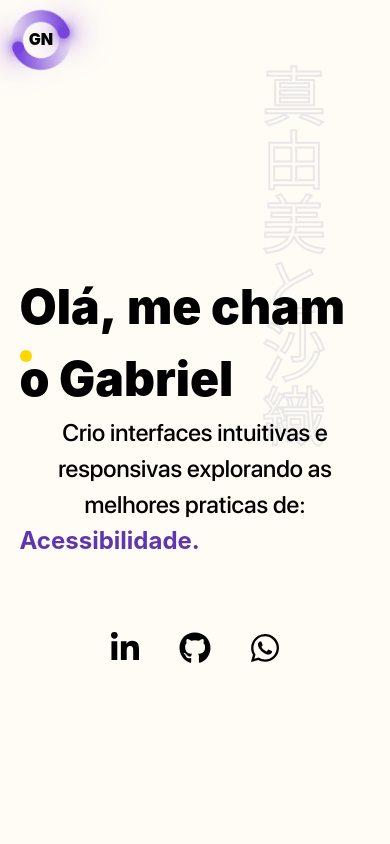
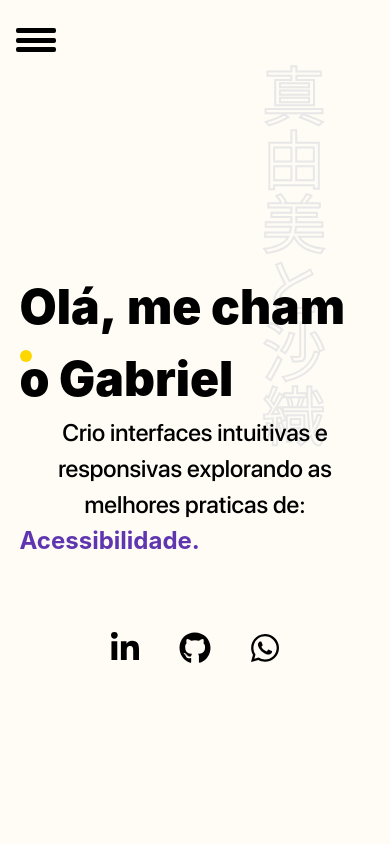
Before and after one commit to GabrielNBS/repository, a React (Create React App) app: page / in a window 390 px wide. Shown: the top 844 px of the page. Built offline with nearby package versions, Linux system fonts and the light colour scheme; a web font is replaced by a local one.

Commit message:
style: Refactor NavBar component to improve mobile menu functionality; Add animations for menu button; Update styles for Header and MobileNav components

```diff
--- a/src/Components/Header/index.tsx
+++ b/src/Components/Header/index.tsx
@@ -1,58 +1,101 @@
-import React, { useEffect, useState } from 'react'
+import React, { useEffect, useRef, useState } from 'react'
 import * as S from './styles'
 import ThemeButtonChange from '../ThemeButtonChange/ThemeButtonChange'
 import { ThemeToggleProps } from '../../types/ThemesProps'
 import Logo from '../Logo/Index'
+import { AnimatePresence, motion } from 'framer-motion'
 
 const NavBar: React.FC<ThemeToggleProps> = ({ toggleTheme }) => {
   const [isScrolled, setIsScrolled] = useState(false)
-  const [isExpanded, setIsExpanded] = useState(false)
-  const [isMobileOrTablet, setIsMobileOrTablet] = useState(false)
+  const [mobileMenuOpen, setIsMobileMenuOpen] = useState(false)
+  const menuRef = useRef<HTMLDivElement>(null)
 
-  // Detecta o tamanho da tela
+  function handleToggleMenu() {
+    setIsMobileMenuOpen((prev) => !prev)
+  }
+
   useEffect(() => {
-    const checkScreenSize = () => {
-      setIsMobileOrTablet(window.innerWidth < 1024)
+    function handleClickOutside(event: MouseEvent) {
+      const target = event.target as Node
+
+      const isClickInsideMenu = menuRef.current?.contains(target)
+      const isClickOnMenuButton = document
+        .querySelector('[aria-label="Menu mobile"]')
+        ?.contains(target)
+
+      if (!isClickInsideMenu && !isClickOnMenuButton) {
+        setIsMobileMenuOpen(false)
+      }
     }
 
-    checkScreenSize()
-    window.addEventListener('resize', checkScreenSize)
-    return () => window.removeEventListener('resize', checkScreenSize)
-  }, [])
-
-  // Reseta a expansão se houver scroll
-  useEffect(() => {
-    const handleScroll = () => {
-      if (window.scrollY > 450) {
+    function handleScroll() {
+      if (window.scrollY > 300) {
         setIsScrolled(true)
-        if (isExpanded) setIsExpanded(false)
       } else {
         setIsScrolled(false)
       }
+
+      if (mobileMenuOpen) {
+        setIsMobileMenuOpen(false)
+      }
     }
 
+    document.addEventListener('mousedown', handleClickOutside)
     window.addEventListener('scroll', handleScroll)
-    return () => window.removeEventListener('scroll', handleScroll)
-  }, [isExpanded])
 
-  const handleHeaderClick = () => {
-    if (isMobileOrTablet) {
-      setIsExpanded((prev) => !prev)
+    return () => {
+      document.removeEventListener('mousedown', handleClickOutside)
+      window.removeEventListener('scroll', handleScroll)
     }
-  }
+  }, [mobileMenuOpen])
 
   return (
-    <S.Header
-      className={`${isScrolled ? 'scrolled' : ''} ${isExpanded ? 'expanded' : ''}`}
-      onClick={handleHeaderClick}
-    >
-      <h1>
-        <Logo />
-      </h1>
-      {(!isMobileOrTablet || isExpanded) && (
+    <>
+      <S.Header className={`${isScrolled ? 'scrolled' : ''}`}>
+        <h1>
+          <Logo />
+        </h1>
+
         <ThemeButtonChange toggleTheme={toggleTheme} />
-      )}
-    </S.Header>
+
+        <S.MenuButton onClick={handleToggleMenu} aria-label="Menu mobile">
+          <motion.span
+            animate={
+              mobileMenuOpen ? { rotate: 45, y: 9 } : { rotate: 0, y: 0 }
+            }
+            transition={{ duration: 0.2 }}
+          />
+          <motion.span
+            animate={mobileMenuOpen ? { opacity: 0 } : { opacity: 1 }}
+            transition={{ duration: 0.2 }}
+          />
+          <motion.span
+            animate={
+              mobileMenuOpen ? { rotate: -45, y: -9 } : { rotate: 0, y: 0 }
+            }
+            transition={{ duration: 0.2 }}
+          />
+        </S.MenuButton>
+      </S.Header>
+
+      <AnimatePresence>
+        {mobileMenuOpen && (
+          <S.MobileNav
+            ref={menuRef}
+            as={motion.nav}
+            initial={{ x: '-100%', opacity: 0 }}
+            animate={{ x: '0%', opacity: 1 }}
+            exit={{ x: '-100%', opacity: 0 }}
+            transition={{ duration: 0.3 }}
+          >
+            <h1>
+              <Logo />
+            </h1>
+            <ThemeButtonChange toggleTheme={toggleTheme} />
+          </S.MobileNav>
+        )}
+      </AnimatePresence>
+    </>
   )
 }
 
--- a/src/Components/Header/styles.ts
+++ b/src/Components/Header/styles.ts
@@ -1,70 +1,127 @@
 import styled from 'styled-components'
+import { ToggleSwitch } from '../ThemeButtonChange/styles'
 
 export const Header = styled.header`
-  display: flex;
   position: sticky;
   top: 0;
   left: 0;
   width: 100%;
   height: 5rem;
   padding: 0 1rem;
+  display: flex;
+  border-radius: 1rem;
   justify-content: space-between;
   align-items: center;
-  z-index: 1;
-  transition: all 0.2s ease-in-out;
+  z-index: 10;
+  background-color: transparent;
+  transition: all 0.3s ease;
+  will-change: transform, opacity;
 
-  &::after {
+  @media ${({ theme }) => theme.device.mobile} {
+    h1 {
+      display: none;
+    }
+
+    ${ToggleSwitch} {
+      display: none;
+    }
+  }
+
+  &::before {
     content: '';
     position: absolute;
-    top: 0;
-    right: 0;
-    width: 0;
-    height: 100%;
+    inset: 0;
+    border-radius: inherit;
     background-color: ${({ theme }) => theme.color.secondary};
-    transition: all 0.2s ease-in-out;
+    opacity: 0;
+    transform: scale(0.95);
+    z-index: -1;
+    transition: all 0.3s ease;
+
+    @media ${({ theme }) => theme.device.mobile} {
+      display: none;
+    }
   }
 
   &.scrolled {
     width: 15%;
-    height: 5rem;
     top: 2%;
     left: 2%;
-    border-radius: 3rem;
-    transition: all 0.2s ease-in-out;
+    opacity: 0.95;
+    transition: all 0.3s ease;
+
+    &::before {
+      opacity: 1;
+      transform: scale(1);
+    }
 
     @media ${({ theme }) => theme.device.mobile} {
-      opacity: 0.7;
+      opacity: 0.85;
+      justify-content: center;
     }
-    &::after {
-      border-radius: 3rem;
-      width: 100%;
-      z-index: -1;
+  }
+`
+
+export const MenuButton = styled.button`
+  display: none;
+  flex-direction: column;
+  background: transparent;
+  width: 2.5rem;
+  height: 2.5rem;
+  justify-content: center;
+  align-items: center;
+  border: none;
+  cursor: pointer;
+  position: relative;
+  z-index: 5;
+
+  @media ${({ theme }) => theme.device.mobile} {
+    display: flex;
   }
 
-    ul {
-      display: flex;
-      gap: 1rem;
-
-      a {
-        color: ${({ theme }) => theme.color.primary};
-        transition: color 0.3s ease-in-out;
-      }
+  span {
+    position: absolute;
+    width: 100%;
+    height: 5px;
+    border-radius: 2px;
+    background-color: ${({ theme }) => theme.color.primary};
   }
 
-    a,
-    h1 {
-      color: ${({ theme }) => theme.background.primary};
-      transition: color 0.3s ease-in-out;
+  span:nth-child(1) {
+    top: 0.5rem;
   }
 
-    a:hover,
-    &:hover {
-      color: ${({ theme }) => theme.background.secondary};
-    }
+  span:nth-child(2) {
+    top: 1.1rem;
   }
 
-  &.expanded {
-    width: 30%;
-    opacity: 1;
+  span:nth-child(3) {
+    bottom: 0.5rem;
   }
 `
+
+export const MobileNav = styled.nav`
+  display: flex;
+  flex-direction: column;
+  justify-content: space-around;
+  align-items: center;
+  position: fixed;
+  height: 100vh;
+  width: 80%;
+  max-width: 300px;
+  top: 0;
+  left: 0;
+  background-color: ${({ theme }) => theme.background.secondary};
+  border-radius: 0 1rem 1rem 0;
+  z-index: 3;
+  padding: 2rem 1rem;
+  box-shadow: 2px 0 15px rgba(0, 0, 0, 0.3);
+
+  h1 {
+    font-size: 1.5rem;
+  }
+
+  @media ${({ theme }) => theme.device.desktop} {
+    display: none;
+  }
+`
--- a/src/styles/GlobalStyle.tsx
+++ b/src/styles/GlobalStyle.tsx
@@ -161,6 +161,10 @@ i {
   font-size: 1.2rem;
   border-radius: 8px;
 }
+
+.active {
+  display: flex;
+}
 `
 
 export const GradientText = css`
```
Lines whose indentation alone changed are shown as unchanged.
